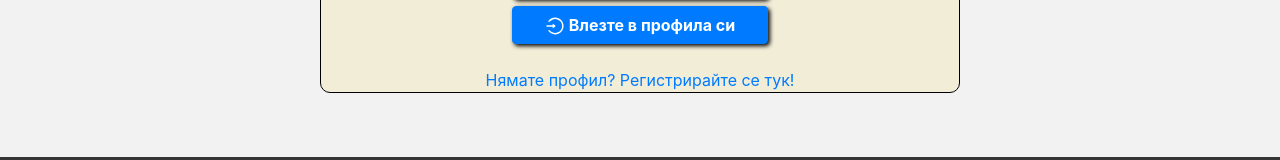
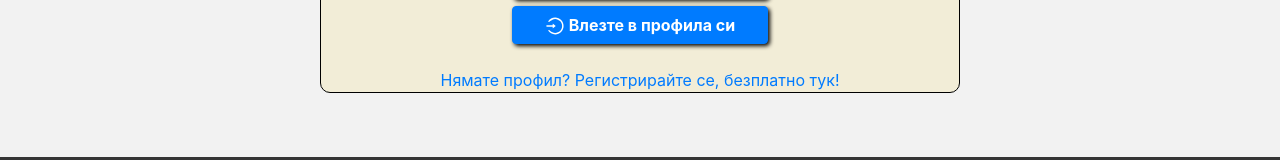
Before and after one commit to MartinYordanov374/WebStore-FullStack-Mockup, a React (Create React App) app: page /Login in a window 1280 px wide. Shown: the part 247-407 px from the top of the page. Built offline with nearby package versions, Linux system fonts and the light colour scheme.

Commit message:
Updated the please register text

```diff
--- a/src/Components/Login.js
+++ b/src/Components/Login.js
@@ -98,7 +98,7 @@ export default function Login() {
                 <Button className='submitLoginForm' onClick ={login}> <strong><AiOutlineLogin size={20}/> Влезте в профила си</strong> </Button>
                 <br></br>
                 <br></br>
-                <a href='/register'>Нямате профил? Регистрирайте се тук!</a>
+                <a href='/register'>Нямате профил? Регистрирайте се, безплатно тук!</a>
                 </div>
                 }
             </div>
```
